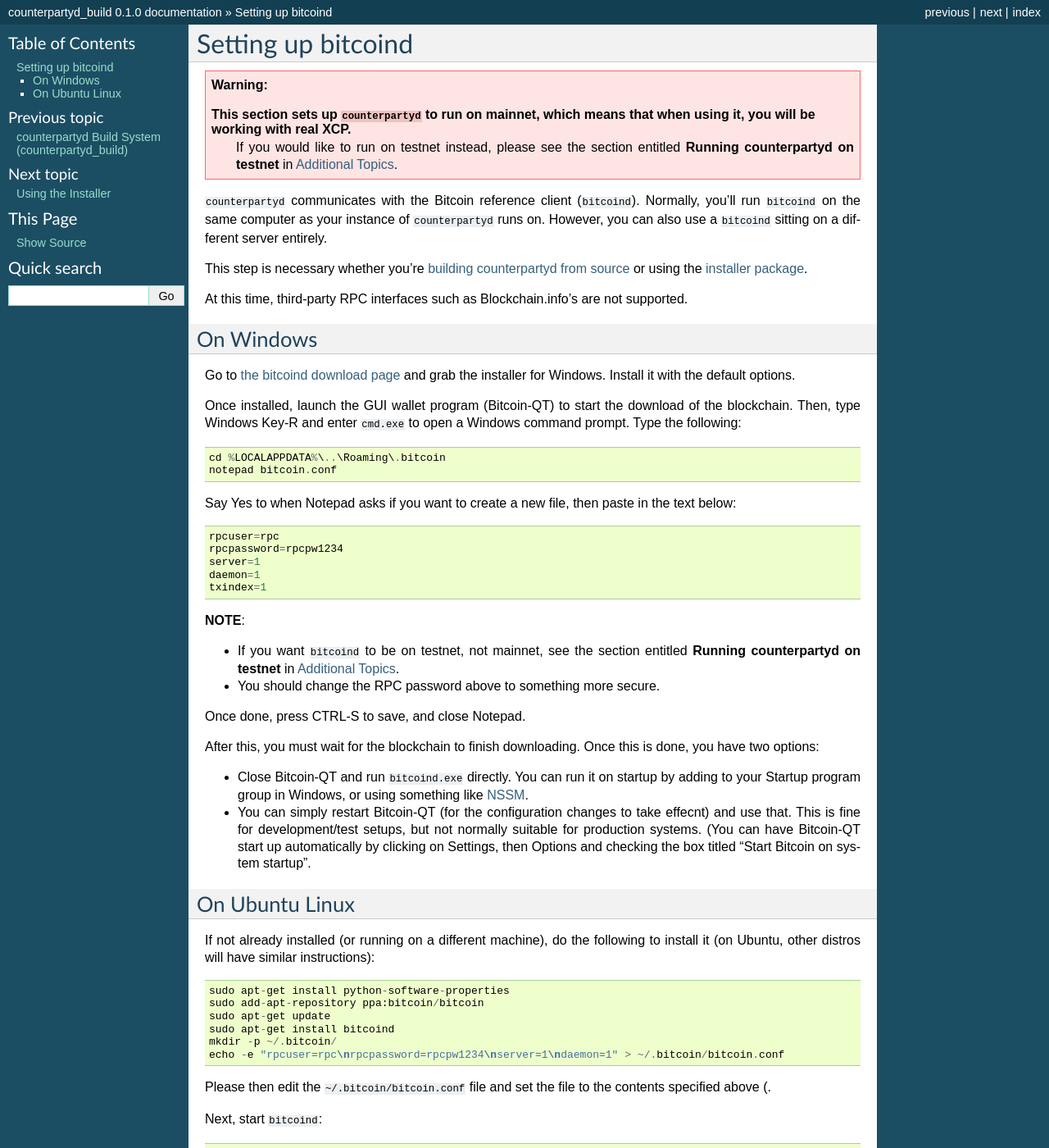
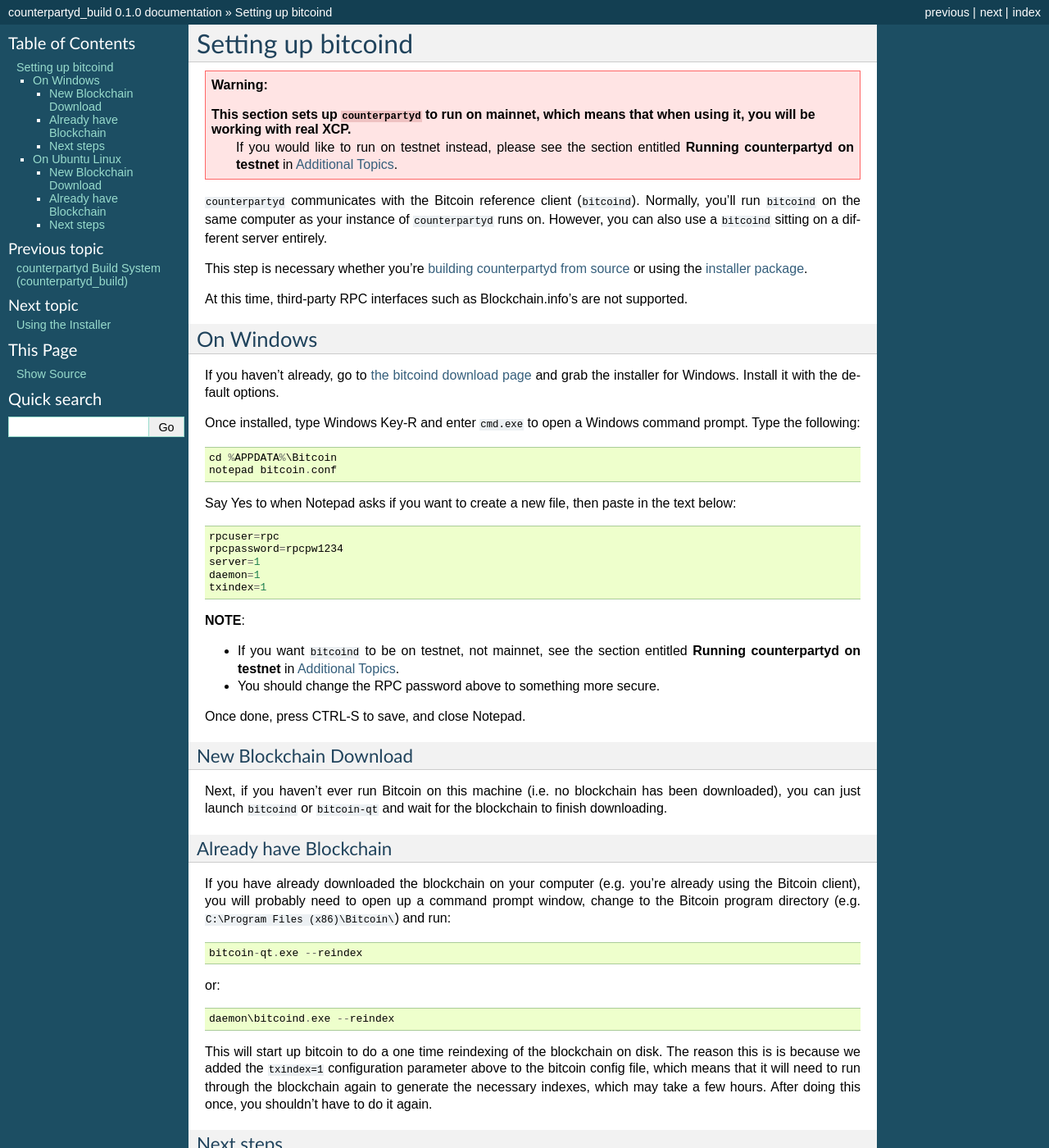
Before and after one commit to CounterpartyXCP/federatednode, a Sphinx documentation site: the page built from docs/SettingUpBitcoind.rst, in a window 1280 px wide and 1400 px high. Shown: the whole window at 82% size. Built offline with Sphinx 7.4.7, drawn with Linux system fonts in a browser that asks for light colours; some of the changed text lies outside the part shown.

Commit message:
* ubuntu 13.10 now builds (apsw dep issue resolved) -- ubuntu 12.04 is broken due to werkzeug not supporting python 3.2 .. will be moving to cherrypy soon so that won't matter in a bit... * improved bitcoind section in docs

```diff
--- a/docs/API.rst
+++ b/docs/API.rst
@@ -31,13 +31,12 @@
 assets
 ^^^^^^^^^
 
-Anywhere in the API where an asset may be specified, it is specified as a textual asset ID, being the ASCII
-string name of the asset. Examples are:
+Anywhere in the API where an asset may be specified, it is specified as a textual asset ID, being an uppercase
+alphabetic (base 26) string name of the asset, of at least 4 characters in length. Examples are:
 
 - "BTC"
 - "XCP"
 - "MYCUSTASSET"
-- "ABCCORP_STOCK121"
 
 .. _amounts:
 
--- a/docs/SettingUpBitcoind.rst
+++ b/docs/SettingUpBitcoind.rst
@@ -4,8 +4,8 @@
 .. warning::
 
     This section sets up ``counterpartyd`` to run on mainnet, which means that when using it, **you will be working with real XCP**.
-	If you would like to run on testnet instead, please see the section entitled **Running counterpartyd on testnet** in
-	:doc:`Additional Topics <AdditionalTopics>`.
+	  If you would like to run on testnet instead, please see the section entitled **Running counterpartyd on testnet** in
+	  :doc:`Additional Topics <AdditionalTopics>`.
 
 ``counterpartyd`` communicates with the Bitcoin reference client (``bitcoind``). Normally, you'll run ``bitcoind``
 on the same computer as your instance of ``counterpartyd`` runs on. However, you can also use a ``bitcoind``
@@ -19,13 +19,12 @@
 On Windows
 -----------
 
-Go to `the bitcoind download page <http://bitcoin.org/en/download>`__
+If you haven't already, go to `the bitcoind download page <http://bitcoin.org/en/download>`__
 and grab the installer for Windows. Install it with the default options.
 
-Once installed, launch the GUI wallet program (Bitcoin-QT) to start the download of the blockchain.
-Then, type Windows Key-R and enter ``cmd.exe`` to open a Windows command prompt. Type the following::
+Once installed, type Windows Key-R and enter ``cmd.exe`` to open a Windows command prompt. Type the following::
 
-    cd %LOCALAPPDATA%\..\Roaming\.bitcoin
+    cd %APPDATA%\Bitcoin
     notepad bitcoin.conf
 
 Say Yes to when Notepad asks if you want to create a new file, then paste in the text below::
@@ -43,7 +42,34 @@
 
 Once done, press CTRL-S to save, and close Notepad.
 
-After this, you must wait for the blockchain to finish downloading. Once this is done, you have two options:
+New Blockchain Download
+^^^^^^^^^^^^^^^^^^^^^^^^
+
+Next, if you haven't ever run Bitcoin on this machine (i.e. no blockchain has been downloaded),
+you can just launch ``bitcoind`` or ``bitcoin-qt`` and wait for the blockchain to finish downloading.
+
+Already have Blockchain
+^^^^^^^^^^^^^^^^^^^^^^^^
+
+If you have already downloaded the blockchain on your computer (e.g. you're already using the Bitcoin client),
+you will probably need to open up a command prompt window, change to the Bitcoin program directory (e.g. ``C:\Program Files (x86)\Bitcoin\``)
+and run::
+
+    bitcoin-qt.exe --reindex
+
+or::
+
+    daemon\bitcoind.exe --reindex
+
+This will start up bitcoin to do a one time reindexing of the blockchain on disk. The reason this is is because we added the
+``txindex=1`` configuration parameter above to the bitcoin config file, which means that it will need to
+run through the blockchain again to generate the necessary indexes, which may take a few hours. After doing
+this once, you shouldn't have to do it again.
+
+Next steps
+^^^^^^^^^^^
+
+Once this is done, you have two options:
 
 - Close Bitcoin-QT and run ``bitcoind.exe`` directly. You can run it on startup by adding to your
   Startup program group in Windows, or using something like `NSSM <http://nssm.cc/usage>`__.
@@ -66,13 +92,17 @@
     mkdir -p ~/.bitcoin/
     echo -e "rpcuser=rpc\nrpcpassword=rpcpw1234\nserver=1\ndaemon=1" > ~/.bitcoin/bitcoin.conf
 
-Please then edit the ``~/.bitcoin/bitcoin.conf`` file and set the file to the contents specified above (.
+Please then edit the ``~/.bitcoin/bitcoin.conf`` file and set the file to the contents specified above.
 
-Next, start ``bitcoind``::
+New Blockchain Download
+^^^^^^^^^^^^^^^^^^^^^^^^
+
+Next, if you haven't ever run ``bitcoin-qt``/``bitcoind`` on this machine (i.e. no blockchain has been downloaded),
+you can just start ``bitcoind``::
 
     bitcoind
 
-The bitcoin server should now be started. The blockchain will begin to download automatically. You must let it finish
+In either of the above cases, the bitcoin server should now be started. The blockchain will begin to download automatically. You must let it finish
 downloading entirely before going to the next step. You can check the status of this by running::
 
      bitcoind getinfo|grep blocks
@@ -80,5 +110,21 @@
 When done, the block count returned by this command will match the value given from
 `this page <http://blockexplorer.com/q/getblockcount>`__.
 
+Already have Blockchain
+^^^^^^^^^^^^^^^^^^^^^^^^
+
+If you *have* already downloaded the blockchain before you modified your config, you'll probably need to launch ``bitcoind`` as follows:
+
+    bitcoind --reindex
+
+This will start up bitcoin to do a one time reindexing of the blockchain on disk. The reason this is is because we added the
+``txindex=1`` configuration parameter above to the bitcoin config file, which means that it will need to
+run through the blockchain again to generate the necessary indexes, which may take a few hours. After doing
+this once, you shouldn't have to do it again.
+
+Next steps
+^^^^^^^^^^^
+
+At this point you should be good to go from a ``bitcoind`` perspective.
 For automatic startup of ``bitcoind`` on system boot, `this page <https://bitcointalk.org/index.php?topic=25518.0>`__
 provides some good tips.
```
Also changed, not shown: setup.py (+5 -2 lines).
